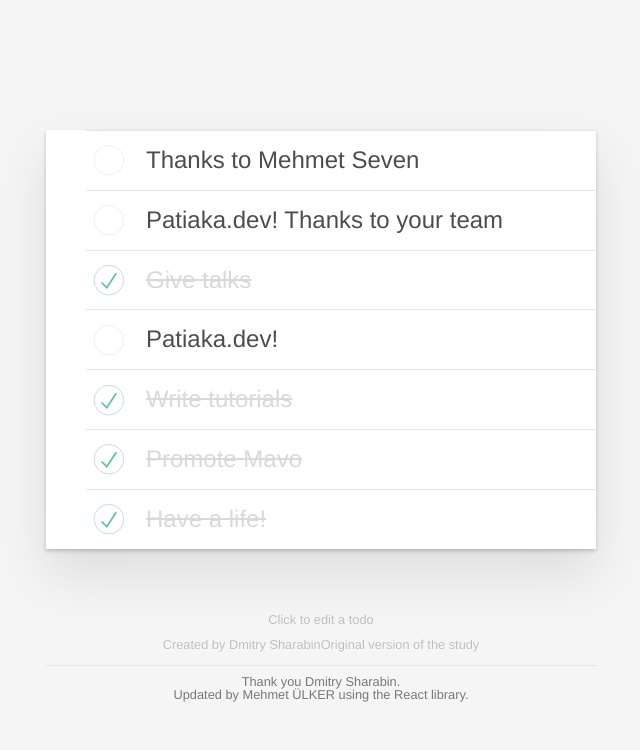
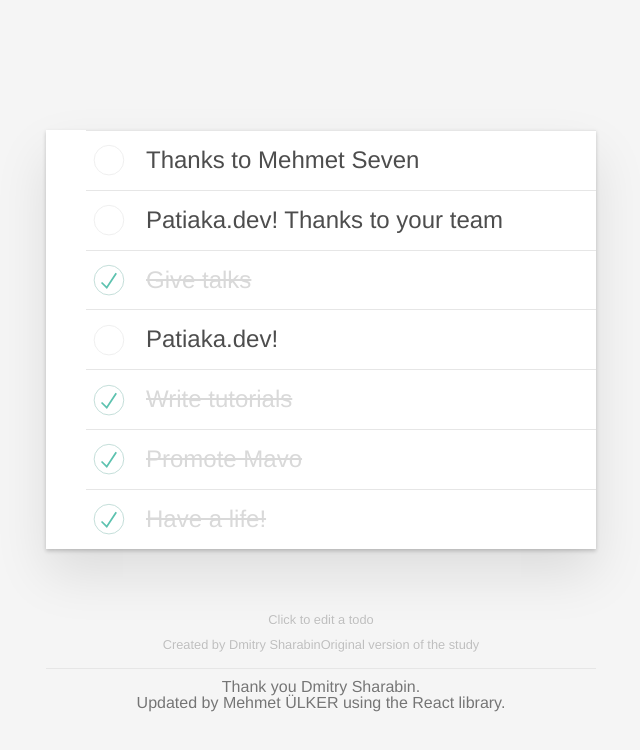
Before and after one commit to mehmetulker/react-todo, a React (Vite) app: page / in a window 1280 px wide. Shown: the top 750 px of the page, without its empty margins (319-959 px from the left). Built offline with nearby package versions, Linux system fonts and the light colour scheme.

Commit message:
footer css edited.

```diff
--- a/src/App.css
+++ b/src/App.css
@@ -349,6 +349,7 @@
 
 .info a:hover {
   text-decoration: underline;
+  color:blue
 }
 
 /*
@@ -418,3 +419,8 @@
 [property="todo"] .view:focus-within button {
   display: none !important;
 }
+
+.info .footer {
+  color: #757575;
+  font-size: 16px
+}
```
